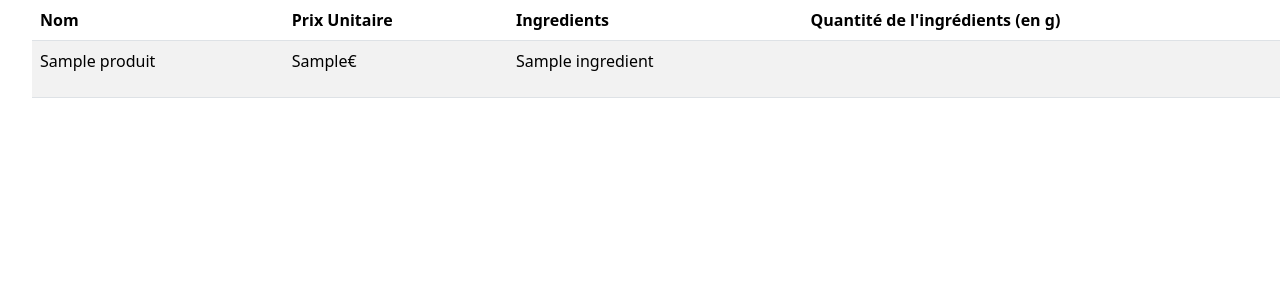
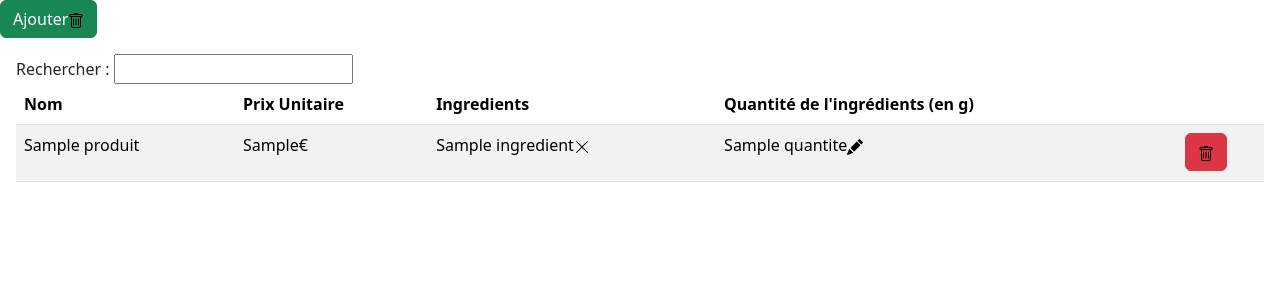
Before and after one commit to KaazDW/A2S3-SAE-BOULANGERIE, a Symfony app: template templates/produit/index.html.twig in a window 1280 px wide. Shown: the part 24-324 px from the top of the page. Run offline with Twig, Linux system fonts and the light colour scheme; the template is opened without the code that fills it: most values are stand-ins (such as "Sample title", 1, 10 or a date in 2020); some libraries are stand-ins or nearby versions.

Commit message:
recuperation de recette ok

```diff
--- a/templates/base.html.twig
+++ b/templates/base.html.twig
@@ -9,10 +9,8 @@
             {{ encore_entry_link_tags('app') }}
             <link rel="stylesheet" href="https://cdn.jsdelivr.net/npm/bootstrap@5.3.2/dist/css/bootstrap.min.css">
             <script src="https://cdn.jsdelivr.net/npm/bootstrap@5.3.2/dist/js/bootstrap.bundle.min.js" integrity="sha384-C6RzsynM9kWDrMNeT87bh95OGNyZPhcTNXj1NW7RuBCsyN/o0jlpcV8Qyq46cDfL" crossorigin="anonymous"></script>
-        {% endblock %}
-
-    {% block javascripts %}
-        {{ encore_entry_script_tags('app') }}
+            <script src="https://code.jquery.com/jquery-3.6.0.min.js"></script>
+            <script src="https://cdn.datatables.net/1.11.5/js/jquery.dataTables.min.js"></script>
         {% endblock %}
     </head>
     <body>
--- a/templates/produit/index.html.twig
+++ b/templates/produit/index.html.twig
@@ -3,14 +3,17 @@
 {% block title %}Pont des vents produits{% endblock %}
 
 {% block body %}
-    <div id="content">
-    <table class="table table-striped" style="margin-left:2em;">
+    <button type="button" class="btn btn-success" data-bs-toggle="modal" data-bs-target="#modalAjoutRecette">Ajouter<img src="{{ asset('icons/poubelle.svg') }}" alt="ajouter" ></button>
+
+    <div id="content" style="margin:1em;">
+    <table class="table table-striped table-hover" id="produitTable">
         <thead>
             <tr>
             <th scope="col">Nom</th>
             <th scope="col">Prix Unitaire</th>
             <th scope="col">Ingredients</th>
             <th scope="col">Quantité de l'ingrédients (en g)</th>
+            <th></th>
             </tr>
         </thead>
         <tbody>
@@ -20,11 +23,23 @@
                 <td>{{ produit.nom }}</td>
                 <td>{{ produit.prixUnitaire }}€</td>
                 <td>
-                    {% for ingredient in Ingredients %}
-                        <p>{{ingredient.name}}</p>
+                    {% for recette in Ingredients %}
+                        {% set ingredient = recette.ingredient %}
+
+                        <p>{{ ingredient.nom }}<img src="{{ asset('icons/croix.svg') }}" alt="supprimer" ></p>
                     {% endfor %}
                 </td>
-                <td></td>
+                <td>
+                    {% for recette in Ingredients %}
+                        {% set ingredient = recette.ingredient %}
+                        <p>{{ recette.quantite }}<img src="{{ asset('icons/crayon.svg') }}" alt="ajouter" ></p>
+                    {% endfor %}
+                </td>
+                <td>
+                    <button type="button" class="btn btn-danger self-center">
+                        <img src="{{ asset('icons/poubelle.svg') }}" alt="ajouter" >
+                    </button>
+                </td>
                 </tr>
 
 
@@ -32,4 +47,40 @@
         {% endfor %}
         </tbody>
     </table>
+
+    <!-- Modal -->
+    <div class="modal fade" id="modalAjoutRecette" tabindex="-1" aria-labelledby="exampleModalLabel" aria-hidden="true">
+    <div class="modal-dialog">
+        <div class="modal-content">
+        <div class="modal-header">
+            <h5 class="modal-title" id="exampleModalLabel">Ajouter un produit</h5>
+            <button type="button" class="btn-close" data-bs-dismiss="modal" aria-label="Close"></button>
+        </div>
+        <div class="modal-body">
+            <h2>Créer sa recette</h2>
+        </div>
+        <div class="modal-footer">
+            <button type="button" class="btn btn-secondary" data-bs-dismiss="modal">Close</button>
+            <button type="button" class="btn btn-primary">Save changes</button>
+        </div>
+        </div>
+    </div>
+    </div>
+
+    <script src="https://code.jquery.com/jquery-3.6.0.min.js"></script>
+    <script src="https://cdn.datatables.net/1.11.5/js/jquery.dataTables.min.js"></script>
+    <script>
+    $(document).ready(function() {
+    var dataTable = $('#produitTable').DataTable({
+        dom: 'f', // permet d'activer uniquement la fonctionnalité de recherche
+        language: {
+            search: "Rechercher : " // Le mot de base est "search: " je l'ai remplacé par "Rechercher : "
+        }
+    });
+
+    $('#searchInput').on('keyup', function() {
+        dataTable.search($(this).val()).draw();
+    });
+});
+    </script>
 {% endblock %}
```
Also changed, not shown: public/icons/crayon.svg (added), public/icons/croix.svg (added), public/icons/poubelle.svg (added). Lines whose indentation alone changed are shown as unchanged.
